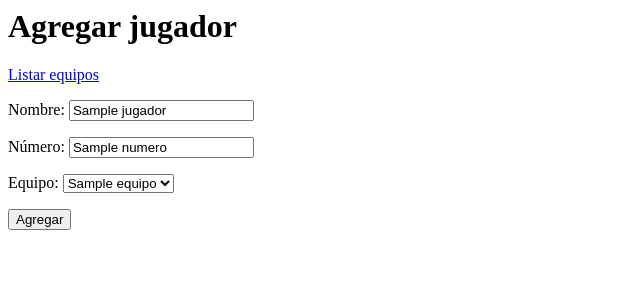
After one commit to 0xdac/gestion-equipos, a PHP site: template views/jugador/create.php in a window 1280 px wide. The commit adds this page. Shown: the top 300 px of the page, without its empty margins (0-640 px from the left). Run offline with PHP 8.4, Linux system fonts and the light colour scheme; the template is opened without the code that fills it: most values are stand-ins (such as "Sample title", 1, 10 or a date in 2020).

Commit message:
Crear vista para agregar nuevos jugadores

```diff
--- /dev/null
+++ b/views/jugador/create.php
@@ -0,0 +1,41 @@
+<?php
+
+$errors = $jugador->getErrors();
+
+?>
+
+<div>
+    <h1>Agregar jugador</h1>
+    <p><a class="#" href="index.php?r=equipo&action=index">Listar equipos</a></p>
+    <form action="index.php?r=jugador&action=create" method="post">
+    <p>
+        <label for="nombre">Nombre:</label>
+        <input type="text" id="nombre" name="nombre" value="<?= $jugador->getNombre() ?>" />
+        <div style="color: red;"><?= isset( $errors[ 'nombre' ] ) ? $errors[ 'nombre' ] : '' ?></div>
+    </p>
+    <p>
+        <label for="numero">Número:</label>
+        <input type="text" id="numero" name="numero" value="<?= $jugador->getNumero() ?>" />
+        <div style="color: red;"><?= isset( $errors[ 'numero' ] ) ? $errors[ 'numero' ] : '' ?></div>
+    </p>
+    <p>
+        <label for="equipo">Equipo:</label>
+        <select name="equipo" id="equipo">
+            <?php
+                foreach( $equipos as $e ){
+                    $selected = '';
+                    if( $jugador->getEquipo() === $e[ 'id' ] ){
+                        $selected = "selected";
+                    }
+                    echo '<option value="'. $e[ 'id' ] .'" '. $selected .'>'. $e[ 'nombre' ] .'</option>';
+                }
+            ?>
+        </select>
+        <div style="color: red;"><?= isset( $errors[ 'equipo' ] ) ? $errors[ 'equipo' ] : '' ?></div>
+    </p>
+    <p>
+        <input type="submit" value="Agregar" />
+    </p>
+    </form>
+
+</div>
```
Also changed, not shown: index.php (+10 -0 lines).
